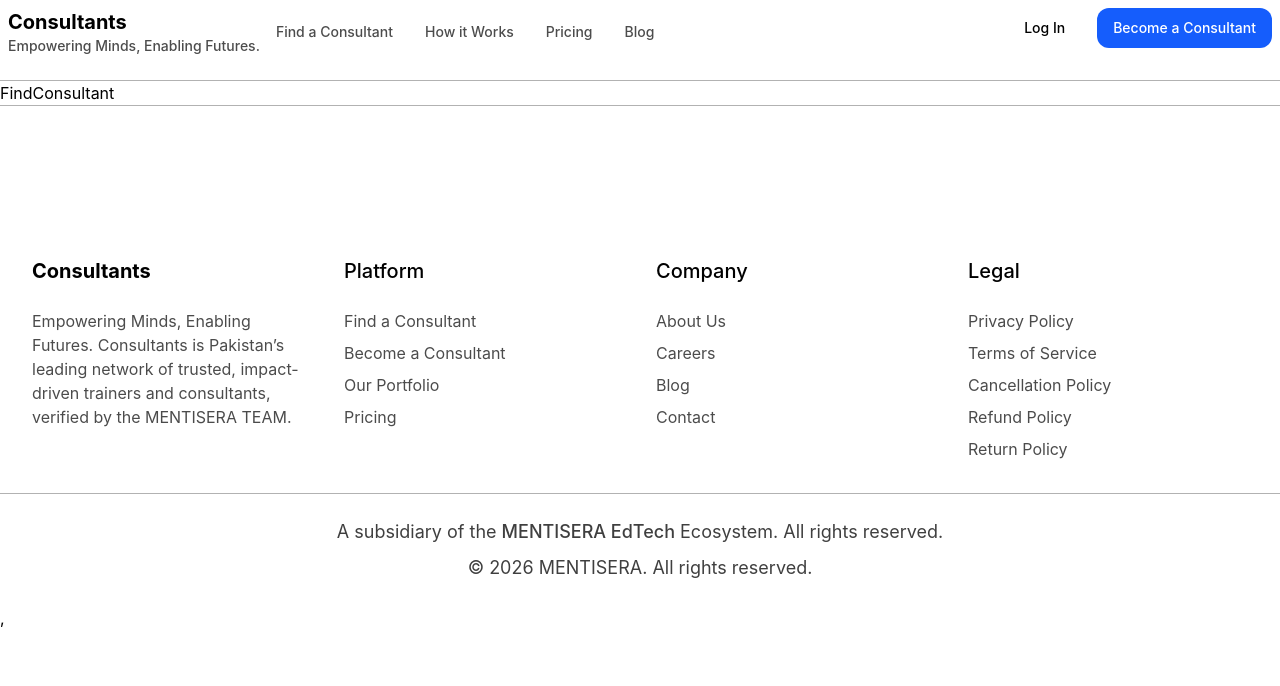
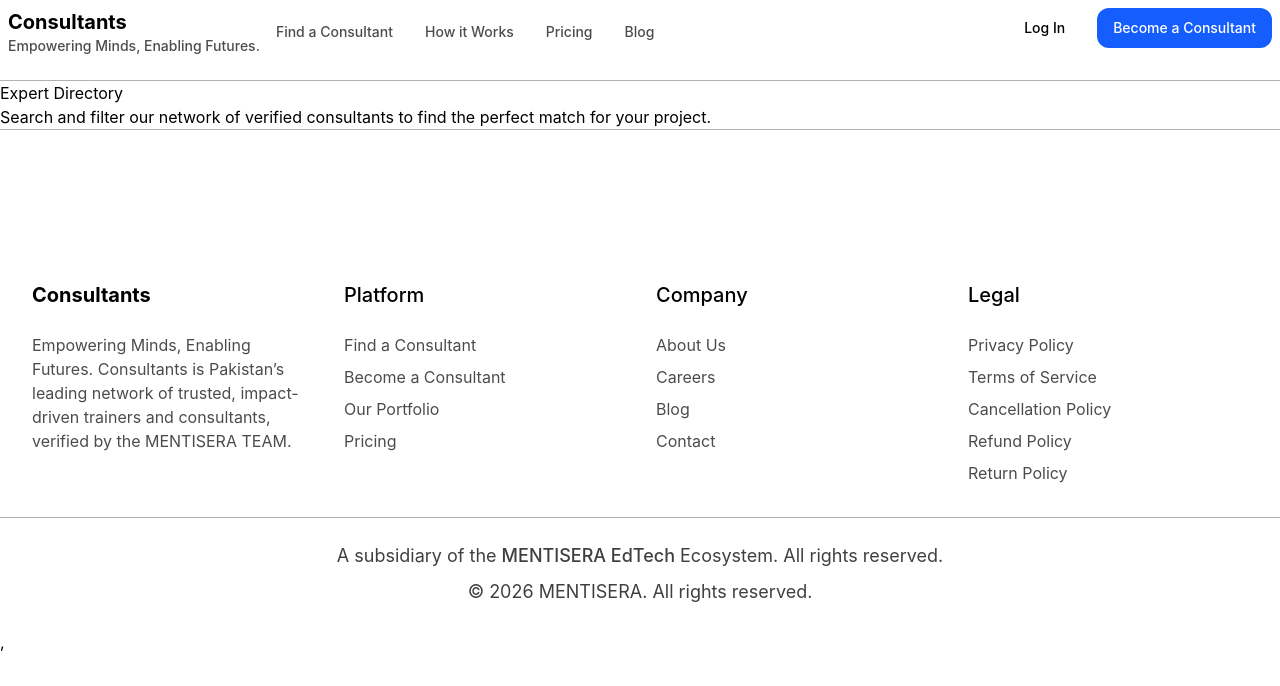
Before and after one commit to Muzamil-Fatima/Mentisera, a React (Vite) app in the folder project1/client/: page /find-consultant in a window 1280 px wide. Shown: the top 686 px of the page. Built offline with nearby package versions, Linux system fonts and the light colour scheme.

Commit message:
Add file

```diff
--- a/project1/client/src/components/JoinConsultants.jsx
+++ b/project1/client/src/components/JoinConsultants.jsx
@@ -1,9 +1,24 @@
-import React from 'react'
+import React from "react";
 
 const JoinConsultants = () => {
   return (
-    <div>JoinConsultants</div>
-  )
-}
+    <div>
+      <div>
+        <h3>Ready to Grow Your Business?</h3>
+        <p>
+          Join Consultants as a consultant or find the expert you need to take
+          your organization to the next level.
+        </p>
+        <div>
+          <button>Find an Expert</button>
+          <button>Become a Consultant</button>
+        </div>
+      </div>
+      <div>
+        <img src="" alt="" />
+      </div>
+    </div>
+  );
+};
 
-export default JoinConsultants
+export default JoinConsultants;
--- a/project1/client/src/pages/FindConsultant.jsx
+++ b/project1/client/src/pages/FindConsultant.jsx
@@ -2,7 +2,10 @@
 
 const FindConsultant = () => {
   return (
-    <div>FindConsultant</div>
+    <div>
+      <h3>Expert Directory</h3>
+      <p>Search and filter our network of verified consultants to find the perfect match for your project.</p>
+    </div>
   )
 }
 
```
